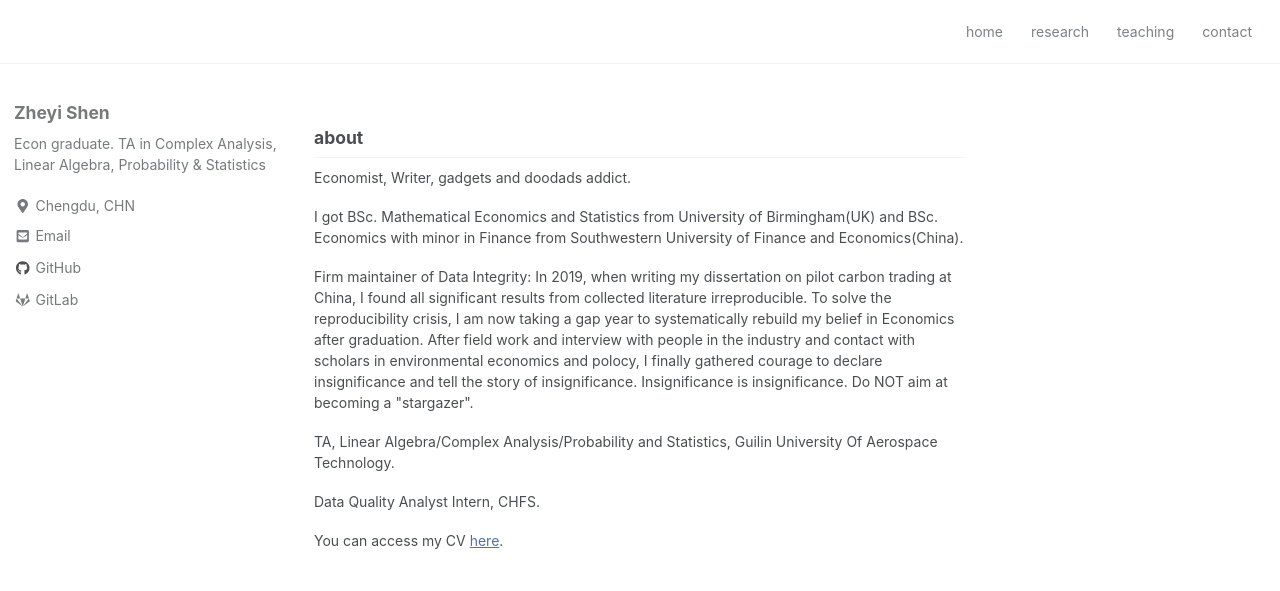
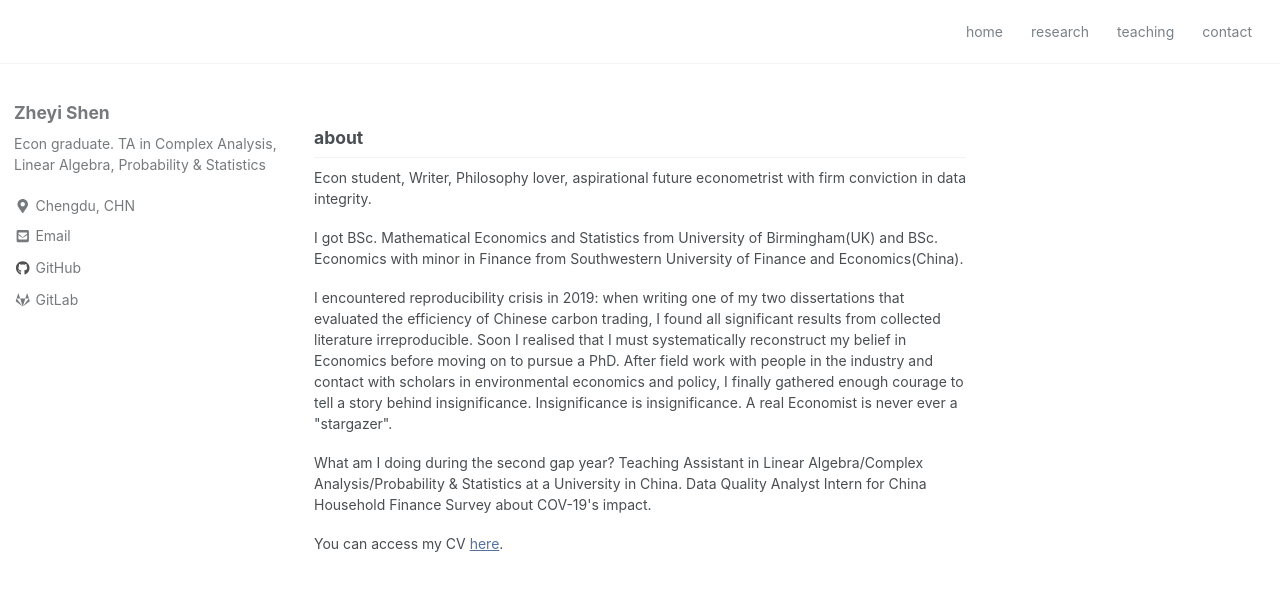
Before and after one commit to Zoey1102/Zoey1102.github.io, a Jekyll site: the page built from index.md, in a window 1280 px wide and 900 px high. Shown: the top 591 px of the window. Built offline with Jekyll 4.4.1, drawn with Linux system fonts in a browser that asks for light colours; nearby versions of some CDN libraries.

Commit message:
Update index.md

```diff
--- a/index.md
+++ b/index.md
@@ -6,7 +6,7 @@ author_profile: true
 
 ## about
 
-<p align="justify"> Economist, Writer, gadgets and doodads addict. </p>
+<p align="justify"> Econ student, Writer, Philosophy lover, aspirational future econometrist with firm conviction in data integrity. </p>
 
 <!--
 <p> My primary research interests lie in microeconomic theory, information economics, and machine learning.
@@ -14,10 +14,12 @@ I am interested in both pure theory and applied questions, employing techniques
 -->
 <p> I got BSc. Mathematical Economics and Statistics from  University of Birmingham(UK) and BSc. Economics with minor in Finance from Southwestern University of Finance and Economics(China).  </p>
 
-<p> Firm maintainer of Data Integrity: In 2019, when writing my dissertation on pilot carbon trading at China, I found all significant results from collected literature irreproducible. To solve the reproducibility crisis, I am now taking a gap year to systematically rebuild my belief in Economics after graduation. After field work and interview with people in the industry and contact with scholars in environmental economics and polocy, I finally gathered courage to declare insignificance and tell the story of insignificance. Insignificance is insignificance. Do NOT aim at becoming a "stargazer". </p>
+<p> I encountered reproducibility crisis in 2019: when writing one of my two dissertations that evaluated the efficiency of Chinese carbon trading, I found all significant results from collected literature irreproducible. Soon I realised that I must systematically reconstruct my belief in Economics before moving on to pursue a PhD. After field work with people in the industry and contact with scholars in environmental economics and policy, I finally gathered enough courage to tell a story behind insignificance. Insignificance is insignificance. A real Economist is never ever a "stargazer". </p>
 
-<p> TA, Linear Algebra/Complex Analysis/Probability and Statistics, Guilin University Of Aerospace Technology. </p>
-<p> Data Quality Analyst Intern, CHFS. </p>
+<p> What am I doing during the second gap year?
+  Teaching Assistant in Linear Algebra/Complex Analysis/Probability & Statistics at a University in China.
+  Data Quality Analyst Intern for China Household Finance Survey about COV-19's impact. </p>
+
 
 <!--
 <p> You can access my CV <a href="" target="_blank">here</a>. </p>
```
